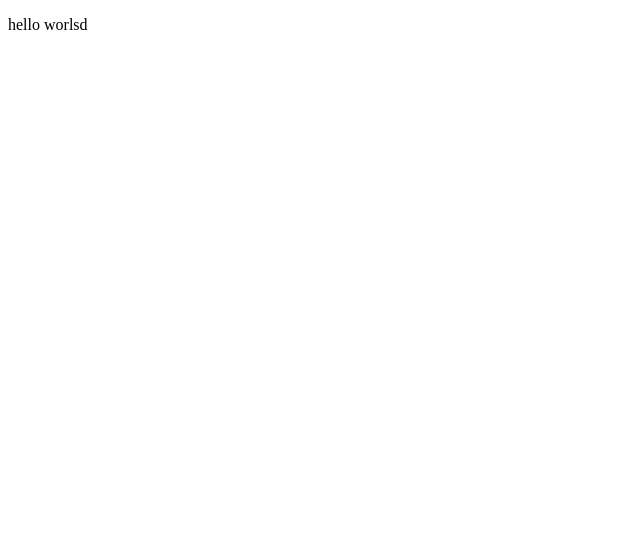
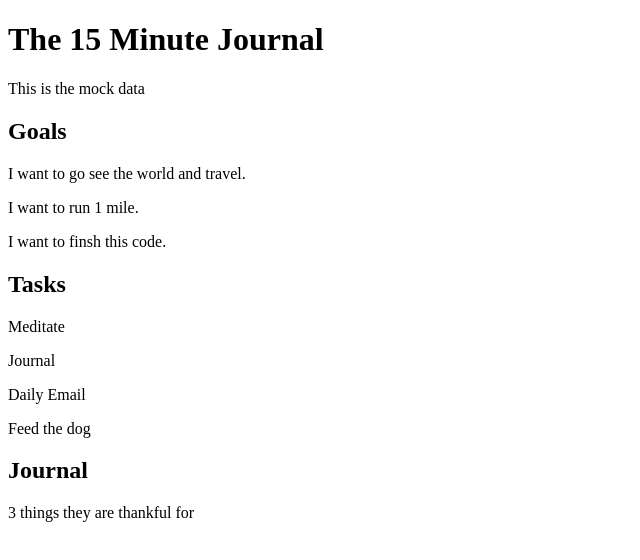
Before and after one commit to jmutt78/15-Minute-Journal, a website: page public/index.html in a window 1280 px wide. Shown: the whole page, without its empty margins (0-640 px from the left). Drawn offline with nearby package versions, Linux system fonts and the light colour scheme.

Commit message:
Added journal feature Added goals feature Added tasks feature

```diff
--- /dev/null
+++ b/public/goalsApp.js
@@ -0,0 +1,62 @@
+var STRETCH_GOALS = {
+  "stretchGoals": [{
+      "id": "11111",
+      "text": "I want to go see the world and travel.",
+      "publishedDate": 1470011976609
+    }
+  ]
+};
+
+var QUARTERLY_GOALS = {
+  "quarterlyGoals": [{
+      "id": "55555",
+      "text": "I want to run 1 mile.",
+      "publishedDate": 1470011976609
+    }
+  ]
+};
+
+var WEEKLY_GOALS = {
+  "weeklyGoals": [{
+      "id": "9999999",
+      "text": "I want to finsh this code.",
+      "publishedDate": 1470011976609
+    }
+  ]
+};
+
+function getGoals(callbackFn) {
+	setTimeout(function(){ callbackFn(STRETCH_GOALS)}, 1);
+  setTimeout(function(){ callbackFn(QUARTERLY_GOALS)}, 1);
+  setTimeout(function(){ callbackFn(WEEKLY_GOALS)}, 1);
+}
+
+function displayGoals(data) {
+//Stretch Goasl
+    for (index in data.stretchGoals) {
+	   $('.display-goals').append(
+        '<p>' + data.stretchGoals[index].text + '</p>');
+    }
+//Quarterly Goals
+    for (index in data.quarterlyGoals) {
+     $('.display-goals').append(
+        '<p>' + data.quarterlyGoals[index].text + '</p>');
+    }
+//Weekly Goals
+    for (index in data.weeklyGoals) {
+	   $('.display-goals').append(
+        '<p>' + data.weeklyGoals[index].text + '</p>');
+    }
+}
+
+function getAndDisplayGoals() {
+	getGoals(displayGoals);
+}
+
+
+
+
+$(function() {
+	getAndDisplayGoals();
+
+})
--- a/public/index.html
+++ b/public/index.html
@@ -2,9 +2,29 @@
 <html lang="en" dir="ltr">
   <head>
     <meta charset="utf-8">
-    <title>Hello World</title>
+    <title>15 Minute Journal</title>
   </head>
   <body>
-<p>hello worlsd</p>
+  	<h1>The 15 Minute Journal</h1>
+  	<p>This is the mock data</p>
+    <section>
+    <h2>Goals</h2>
+    <div class="display-goals">
+    </div>
+  </section>
+  <section>
+  <h2>Tasks</h2>
+  <div class="display-tasks">
+  </div>
+</section>
+<section>
+<h2>Journal</h2>
+<div class="display-journal">
+</div>
+</section>
+  	<script src="https://cdnjs.cloudflare.com/ajax/libs/jquery/3.1.0/jquery.min.js"></script>
+  	<script type="text/javascript" src="goalsApp.js"></script>
+    <script type="text/javascript" src="tasksApp.js"></script>
+    <script type="text/javascript" src="journalApp.js"></script>
   </body>
-</html>
+  </html>
--- /dev/null
+++ b/public/journalApp.js
@@ -0,0 +1,66 @@
+var QUESTION1 = {
+  "question1": [{
+    "id": "11111",
+    "publishedDate": 1470011976609,
+    "name": "3 things they are thankful for",
+    "threeThankful": {
+      "text1": "life",
+      "text2": "wife",
+      "text3": "dog"
+    }
+  }]
+};
+var QUESTION2 = {
+  "question2": [{
+    "id": "222222",
+    "publishedDate": 1470011976609,
+    "name": "3 things that will make today great",
+    "threeGreat": {
+      "text1": "finsh this code",
+      "text2": "pary",
+      "text3": "live"
+    }
+  }]
+};
+var QUESTION3 = {
+  "question3": [{
+    "id": "3333333",
+    "publishedDate": 1470011976609,
+    "name": "Daily affirmation",
+    "text": "fun"
+  }]
+};
+
+
+
+function getJournal(callbackFn) {
+  setTimeout(function() {
+    callbackFn(QUESTION1)
+  }, 1);
+  setTimeout(function() {
+    callbackFn(QUESTION2)
+  }, 1);
+  setTimeout(function() {
+    callbackFn(QUESTION3)
+  }, 1);
+}
+
+function displayJournal(data) {
+  //Stretch Goasl
+  for (index in data.question1) {
+    $('.display-journal').append(
+      '<p>' + data.question1[index].name  + '</p>');
+}
+};
+
+function getAndDisplayJournal() {
+  getJournal(displayJournal);
+}
+
+
+
+
+$(function() {
+  getAndDisplayJournal();
+
+})
--- /dev/null
+++ b/public/tasksApp.js
@@ -0,0 +1,48 @@
+var TASKS = {
+  "tasks": [{
+      "id": "11111",
+      "text": "Meditate",
+      "publishedDate": 1470011976609,
+      "dueDate": 1470011976609
+    },
+    {
+        "id": "222222",
+        "text": "Journal",
+        "publishedDate": 1470011976609,
+        "dueDate": 1470011976609
+      },
+      {
+          "id": "333333",
+          "text": "Daily Email",
+          "publishedDate": 1470011976609,
+          "dueDate": 1470011976609
+        },
+        {
+            "id": "333333",
+            "text": "Feed the dog",
+            "publishedDate": 1470011976609,
+            "dueDate": 1470011976609
+          }
+  ]
+};
+
+
+function getTasks(callbackFn) {
+	setTimeout(function(){ callbackFn(TASKS)}, 1);
+}
+
+function displayTasks(data) {
+    for (index in data.tasks) {
+	   $('.display-tasks').append(
+        '<p>' + data.tasks[index].text + '</p>');
+    }
+}
+function getAndDisplayTasks() {
+	getTasks(displayTasks);
+}
+
+
+$(function() {
+	getAndDisplayTasks();
+
+})
```
Also changed, not shown: public/main.js (deleted).
